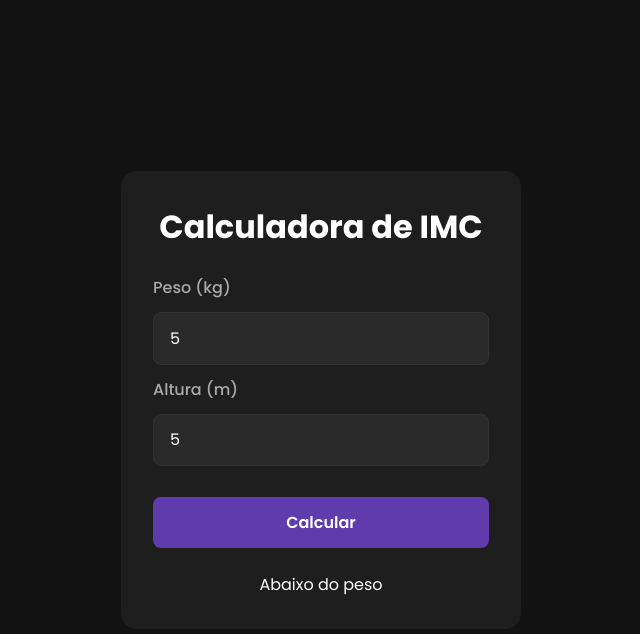
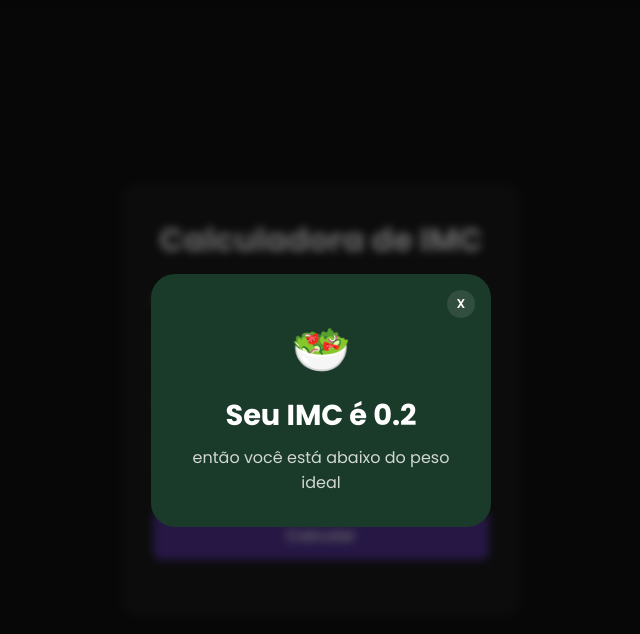
Before and after one commit to anaflgg/bmi-calculator-js, a plain HTML site: page index.html in a window 1280 px wide. Both pictures are taken after typing "5", "5" into the empty fields and a click on the button "Calcular". Shown: the whole page, without its empty margins (319-959 px from the left). Drawn offline with Linux system fonts and the light colour scheme.

Commit message:
feat: add modal, input validation and refactor IMC logic

```diff
--- a/index.html
+++ b/index.html
@@ -1,11 +1,13 @@
 <!DOCTYPE html>
 <html lang="en">
+
 <head>
     <meta charset="UTF-8">
     <meta name="viewport" content="width=device-width, initial-scale=1.0">
     <link rel="stylesheet" href="style.css">
     <title>IMC Calculator</title>
 </head>
+
 <body>
     <main class="container">
 
@@ -24,8 +26,16 @@
         <div class="resultado" id="resultado"></div>
     </main>
 
+    <div class="modal-overlay" id="modal-overlay">
+        <div class="modal-box">
+            <button class="fechar" id="fechar" onclick="fecharModal()">X</button>
+            <p class="modal-emoji" id="modal-emoji"></p>
+            <p class="modal-imc" id="modal-imc"></p>
+            <p class="modal-resultado" id="modal-resultado"></p>
+        </div>
     </div>
 
     <script src="script.js"></script>
 </body>
+
 </html>
--- a/script.js
+++ b/script.js
@@ -1,24 +1,49 @@
 function calcularIMC() {
-    let peso = document.getElementById('peso').value
-    let altura = document.getElementById('altura').value
+    let peso = parseFloat(document.getElementById('peso').value)
+    let altura = parseFloat(document.getElementById('altura').value)
+
+    if (!peso || !altura || altura <= 0) {
+        alert('Preencha peso e altura corretamente.')
+        return
+    }
 
     let imc = peso / (altura * altura)
+    let emoji, categoria, classe
 
-    console.log(imc)
-
-    if (imc <= 18.5) {
-        document.getElementById('resultado').innerHTML = "Abaixo do peso"
+    if (imc < 18.5) {
+        emoji = '🥗'
+        categoria = 'abaixo do peso ideal'
+        classe = 'abaixo-peso'
+    } else if (imc < 25) {
+        emoji = '💚'
+        categoria = 'com o peso ideal'
+        classe = 'peso-normal'
+    } else if (imc < 30) {
+        emoji = '⚠️'
+        categoria = 'com sobrepeso'
+        classe = 'sobrepeso'
+    } else {
+        emoji = '🔴'
+        categoria = 'com obesidade'
+        classe = 'obesidade'
     }
 
-    else if (imc >= 18.5 && imc <= 24.9) {
-        document.getElementById('resultado').innerHTML = "Peso normal"
-    }
+    document.getElementById('modal-emoji').textContent = emoji
+    document.getElementById('modal-imc').textContent = 'Seu IMC é ' + imc.toFixed(1)
 
-    else if (imc >= 25 && imc <= 29.9) {
-        document.getElementById('resultado').innerHTML = "Sobrepeso"
-    }
+    document.getElementById('modal-resultado').textContent = 'então você está ' + categoria
 
-    else if (imc >= 30) {
-        document.getElementById('resultado').innerHTML = "Obesidade"
-    }
+    let box = document.querySelector('.modal-box')
+
+    box.className = 'modal-box ' + classe
+
+    document.getElementById('modal-overlay').classList.add('aberto')
 }
+
+function fecharModal() {
+    document.getElementById('modal-overlay').classList.remove('aberto')
+}
+
+document.getElementById('modal-overlay').addEventListener('click', function(e) {
+    if (e.target == this) fecharModal()
+})
--- a/style.css
+++ b/style.css
@@ -71,3 +71,76 @@ button {
 button:hover {
     background-color: #4b1daf;
 }
+
+.modal-overlay {
+    display: none;
+    position: fixed;
+    inset: 0;
+    background: rgba(0, 0, 0, 0.6);
+    backdrop-filter: blur(4px);
+    align-items: center;
+    justify-content: center;
+    z-index: 100;
+}
+
+.modal-overlay.aberto {
+    display: flex;
+}
+
+.modal-box {
+    position: relative;
+    border-radius: 1.5rem;
+    padding: 2.5rem 2rem 2rem;
+    width: 90%;
+    max-width: 340px;
+    display: flex;
+    flex-direction: column;
+    align-items: center;
+    gap: 0.5rem;
+    text-align: center;
+    color: white;
+}
+
+.modal-box.abaixo-peso {
+    background: #1a3a2a;
+}
+
+.modal-box.peso-normal {
+    background: #1a3d1a;
+}
+
+.modal-box.sobrepeso {
+    background: #3a3010;
+}
+
+.modal-box.obesidade {
+    background: #3a1e10;
+}
+
+.fechar {
+    position: absolute;
+    top: 1rem;
+    right: 1rem;
+    width: 28px;
+    height: 28px;
+    border-radius: 50%;
+    background: rgba(255, 255, 255, 0.1);
+    border: none;
+    color: white;
+    cursor: pointer;
+    font-size: 0.8rem;
+    margin-top: 0;
+    padding: 0;
+}
+
+.modal-emoji {
+    font-size: 3rem;
+}
+
+.modal-imc {
+    font-size: 1.8rem; font-weight: 700;
+}
+
+.modal-resultado {
+    font-size: 1rem; color: rgba(255,255,255,0.8);
+}
```
